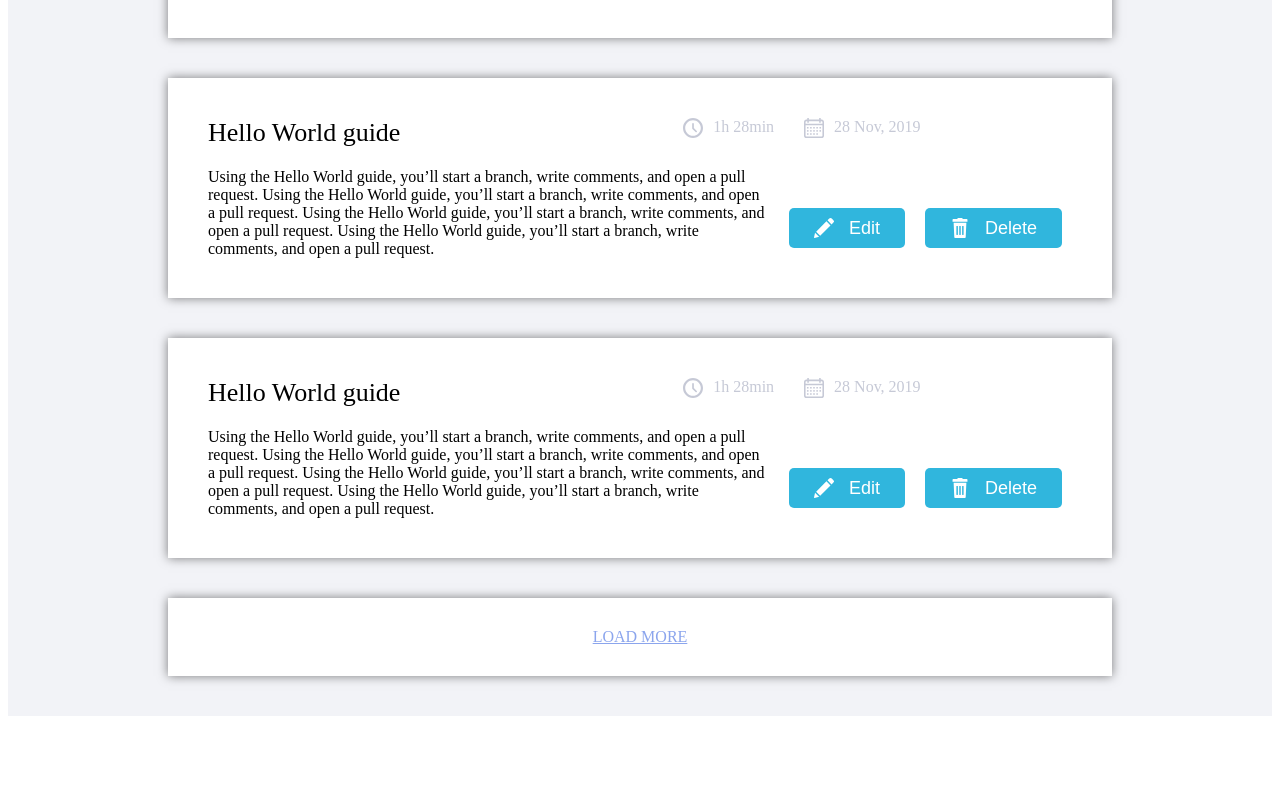
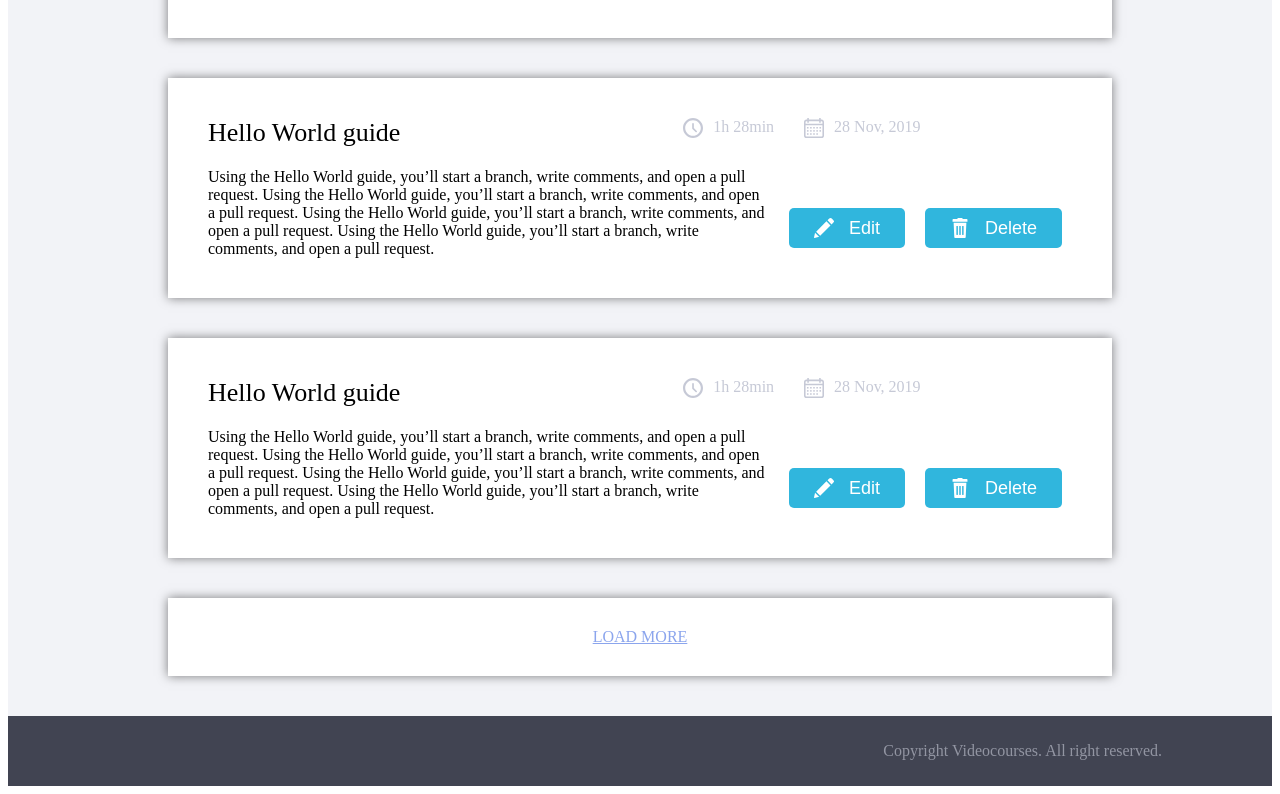
Before and after one commit to kafka0238/secondsecret, an Angular app: page / in a window 1280 px wide. Shown: the part 482-1276 px from the top of the page. Before the commit the page ends 1206 px from the top, so only its background shows below. Built offline with nearby package versions, Linux system fonts and the light colour scheme.

Commit message:
add component footer and style for it

```diff
--- a/src/app/app.component.html
+++ b/src/app/app.component.html
@@ -1,3 +1,4 @@
 <app-header class="header"></app-header>
 <app-breadcrumbs></app-breadcrumbs>
 <app-courses-page></app-courses-page>
+<app-footer></app-footer>
--- a/src/app/app.module.ts
+++ b/src/app/app.module.ts
@@ -16,6 +16,7 @@
 import { CoursesListComponent } from './components/courses-page/courses-list/courses-list.component';
 import { CoursesElementComponent } from './components/courses-page/courses-list/courses-element/courses-element.component';
 import { ButtonComponent } from './components/util/button/button.component';
+import { FooterComponent } from './components/footer/footer.component';
 
 @NgModule({
   declarations: [
@@ -33,7 +34,8 @@
     CoursesPageComponent,
     CoursesListComponent,
     CoursesElementComponent,
-    ButtonComponent
+    ButtonComponent,
+    FooterComponent
   ],
   imports: [
     BrowserModule
--- /dev/null
+++ b/src/app/components/footer/footer.component.html
@@ -0,0 +1,3 @@
+<span class="copyright-text">
+  Copyright Videocourses. All right reserved.
+</span>
--- /dev/null
+++ b/src/app/components/footer/footer.component.scss
@@ -0,0 +1,13 @@
+  :host {
+    display: flex;
+    align-items: center;
+    justify-content: end;
+    height: 50px;
+    background-color: #414452;
+    padding: 10px;
+
+    .copyright-text {
+      margin-right: 100px;
+      color: #9295a2;
+    }
+  }
--- /dev/null
+++ b/src/app/components/footer/footer.component.ts
@@ -0,0 +1,15 @@
+import { Component, OnInit } from '@angular/core';
+
+@Component({
+  selector: 'app-footer',
+  templateUrl: './footer.component.html',
+  styleUrls: ['./footer.component.scss']
+})
+export class FooterComponent implements OnInit {
+
+  constructor() { }
+
+  ngOnInit() {
+  }
+
+}
```
Also changed, not shown: 1 other file (tests, documents, lock files or other folders).
